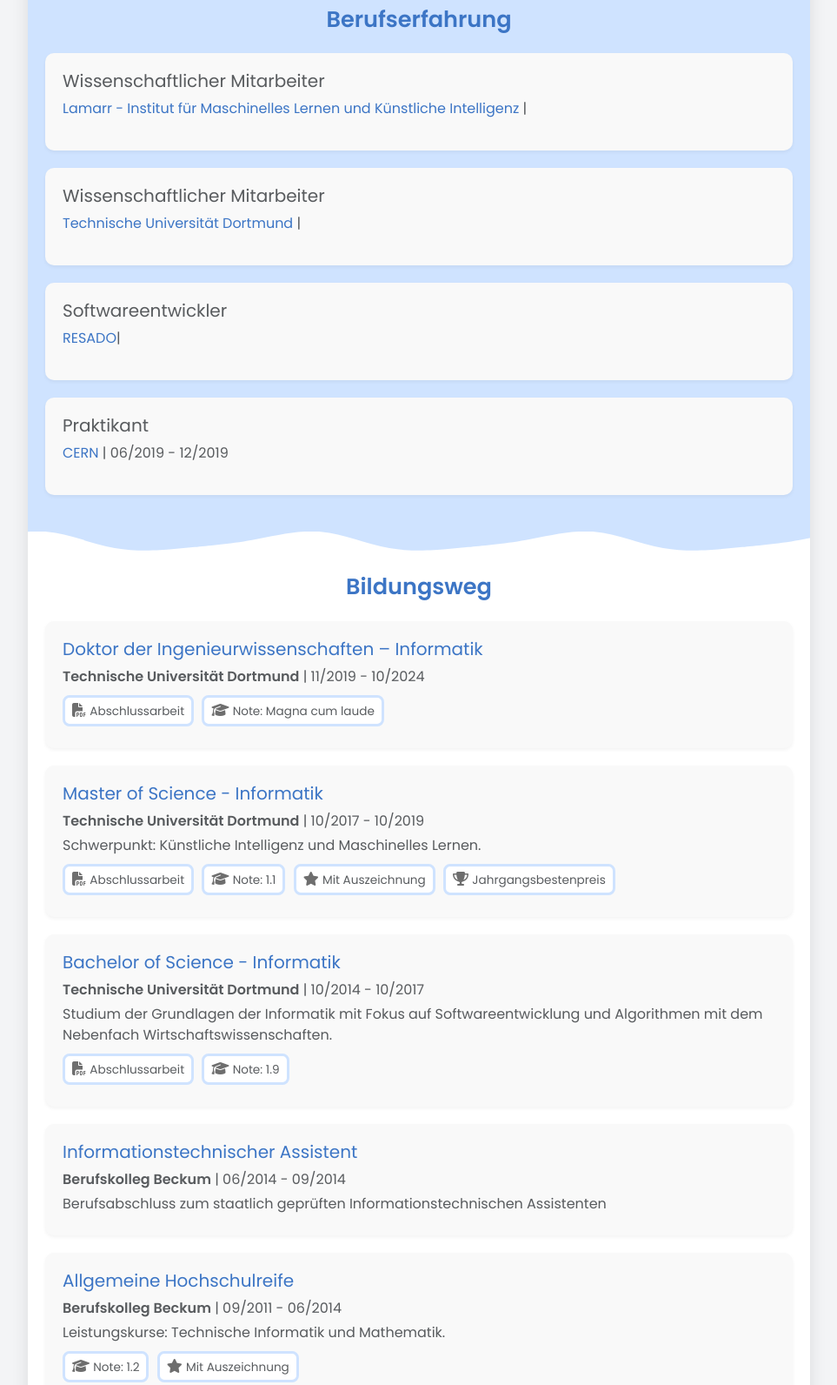
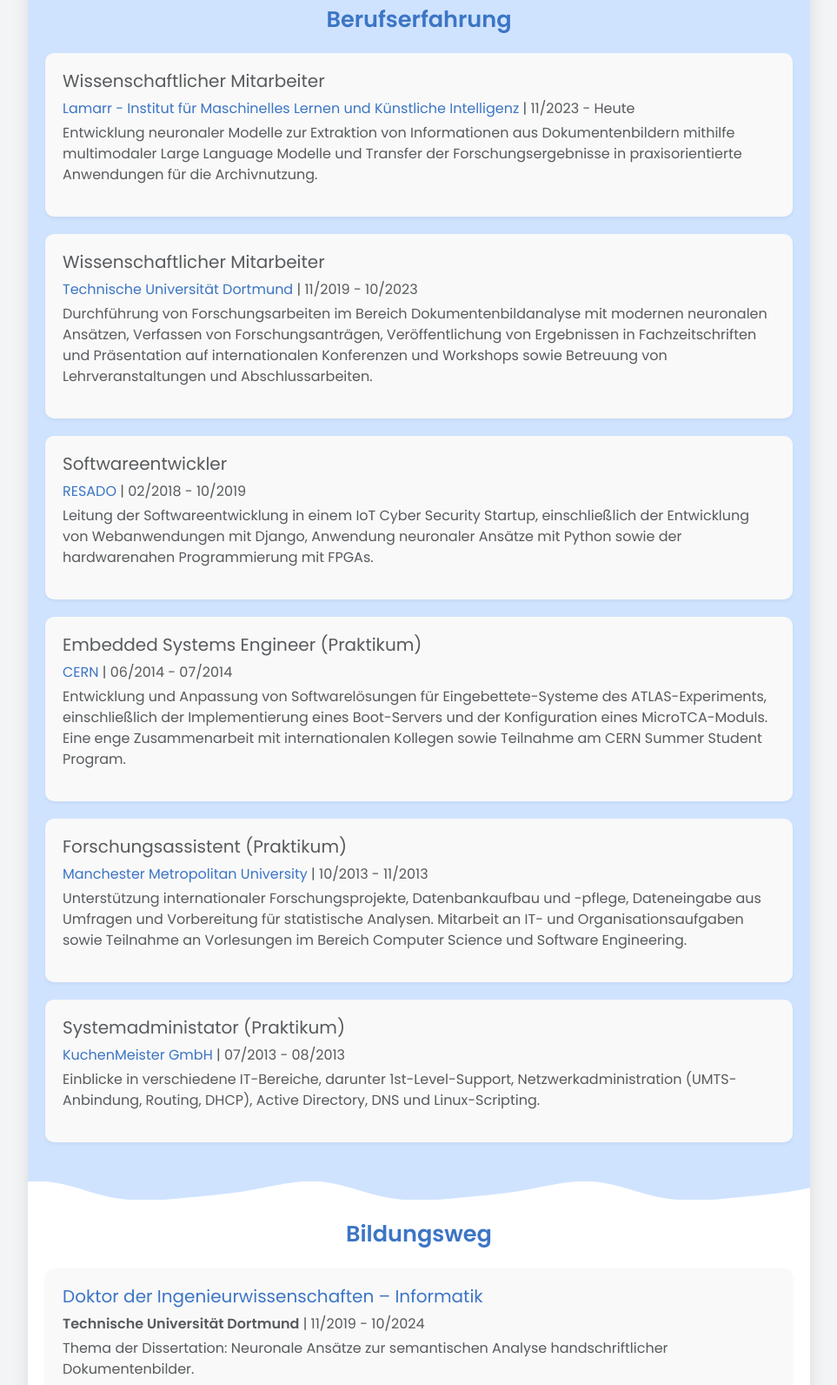
Before and after one commit to ollit94/ollit94.github.io, a plain HTML site: page index.html in a window 1280 px wide. Shown: the part 509-2101 px from the top of the page at 87% size, without its empty margins (158-1121 px from the left). Drawn offline with nearby package versions, Linux system fonts and the light colour scheme; a script that the page names is missing.

Commit message:
Update index.html

```diff
--- a/index.html
+++ b/index.html
@@ -26,7 +26,7 @@
                             <a href="https://github.com/ollit94" target="_blank" class="text-dark mx-3">
                               <i class="fab fa-github fa-2x"></i>
                             </a>
-                            <a href="https://www.linkedin.com/in/dein-linkedin-profil/" target="_blank" class="text-primary mx-3">
+                            <a href="https://www.linkedin.com/in/dr-ing-oliver-t%C3%BCselmann-013814350/" target="_blank" class="text-primary mx-3">
                               <i class="fab fa-linkedin fa-2x"></i>
                             </a>
                               <a href="https://orcid.org/0000-0002-8892-3306" target="_blank" class="text-primary mx-3">
@@ -73,28 +73,63 @@
                 <div class="line-with-text">
                     <span>Berufserfahrung</span>
                 </div>
+
                 <div class="job">
                     <h5>Wissenschaftlicher Mitarbeiter</h5>
-                <p class="text-muted mb-1"><a href="https://lamarr-institute.org/de/" target="_blank"> <span class="text_highlight">Lamarr - Institut für Maschinelles Lernen und Künstliche Intelligenz</span></a> | </p>
-                <p></p>
+                    <p class="text-muted mb-1">
+                        <a href="https://lamarr-institute.org/de/" target="_blank">
+                            <span class="text_highlight">Lamarr - Institut für Maschinelles Lernen und Künstliche Intelligenz</span>
+                        </a> | 11/2023 - Heute
+                    </p>
+                    <p>Entwicklung neuronaler Modelle zur Extraktion von Informationen aus Dokumentenbildern mithilfe multimodaler Large Language Modelle und Transfer der Forschungsergebnisse in praxisorientierte Anwendungen für die Archivnutzung.</p>
                 </div>
 
                 <div class="job">
                     <h5>Wissenschaftlicher Mitarbeiter</h5>
-                    <p class="text-muted mb-1"><a href="https://patrec.cs.tu-dortmund.de/" target="_blank"><span class="text_highlight">Technische Universität Dortmund</span></a> | </p>
-                <p></p>
+                    <p class="text-muted mb-1">
+                        <a href="https://patrec.cs.tu-dortmund.de/" target="_blank">
+                            <span class="text_highlight">Technische Universität Dortmund</span>
+                        </a> | 11/2019 - 10/2023
+                    </p>
+                    <p>Durchführung von Forschungsarbeiten im Bereich Dokumentenbildanalyse mit modernen neuronalen Ansätzen, Verfassen von Forschungsanträgen, Veröffentlichung von Ergebnissen in Fachzeitschriften und Präsentation auf internationalen Konferenzen und Workshops sowie Betreuung von Lehrveranstaltungen und Abschlussarbeiten.</p>
                 </div>
 
                 <div class="job">
                     <h5>Softwareentwickler</h5>
-                    <p class="text-muted mb-1"><span class="text_highlight">RESADO</span>| </p>
-                    <p></p>
+                    <p class="text-muted mb-1">
+                        <span class="text_highlight">RESADO</span> | 02/2018 - 10/2019
+                    </p>
+                    <p>Leitung der Softwareentwicklung in einem IoT Cyber Security Startup, einschließlich der Entwicklung von Webanwendungen mit Django, Anwendung neuronaler Ansätze mit Python sowie der hardwarenahen Programmierung mit FPGAs. </p>
                 </div>
 
                 <div class="job">
-                <h5>Praktikant</h5>
-                  <p class="text-muted mb-1"><a href="https://home.cern/" target="_blank"><span class="text_highlight">CERN</span></a> | 06/2019 - 12/2019</p>
-                <p></p>
+                    <h5>Embedded Systems Engineer (Praktikum)</h5>
+                    <p class="text-muted mb-1">
+                        <a href="https://home.cern/" target="_blank">
+                            <span class="text_highlight">CERN</span>
+                        </a> | 06/2014 - 07/2014
+                    </p>
+                    <p>Entwicklung und Anpassung von Softwarelösungen für Eingebettete-Systeme des ATLAS-Experiments, einschließlich der Implementierung eines Boot-Servers und der Konfiguration eines MicroTCA-Moduls. Eine enge Zusammenarbeit mit internationalen Kollegen sowie Teilnahme am CERN Summer Student Program.</p>
+                </div>
+
+                <div class="job">
+                    <h5>Forschungsassistent (Praktikum)</h5>
+                    <p class="text-muted mb-1">
+                        <a href="https://www.mmu.ac.uk/" target="_blank">
+                            <span class="text_highlight">Manchester Metropolitan University</span>
+                        </a> | 10/2013 - 11/2013
+                    </p>
+                    <p>Unterstützung internationaler Forschungsprojekte, Datenbankaufbau und -pflege, Dateneingabe aus Umfragen und Vorbereitung für statistische Analysen. Mitarbeit an IT- und Organisationsaufgaben sowie Teilnahme an Vorlesungen im Bereich Computer Science und Software Engineering.</p>
+                </div>
+
+                <div class="job">
+                    <h5>Systemadministator (Praktikum)</h5>
+                    <p class="text-muted mb-1">
+                        <a href="https://www.kuchenmeister.de/" target="_blank">
+                            <span class="text_highlight">KuchenMeister GmbH</span>
+                        </a> | 07/2013 - 08/2013
+                    </p>
+                    <p>Einblicke in verschiedene IT-Bereiche, darunter 1st-Level-Support, Netzwerkadministration (UMTS-Anbindung, Routing, DHCP), Active Directory, DNS und Linux-Scripting. </p>
                 </div>
 
 
@@ -108,9 +143,7 @@
                 <div class="education-item">
                     <h5 class="text_highlight">Doktor der Ingenieurwissenschaften – Informatik </h5>
                     <p class="text-muted mb-1"><span class="institution">Technische Universität Dortmund</span> | 11/2019 - 10/2024</p>
-                    <p class="text-muted mb-1"></p>
-                    <!--<p class="text-muted mb-1"><i>Abschlussarbeit:</i> "Neuronale Ansätze zur semantischen Analyse handschriftlicher Dokumentenbilder"</p>
-                    <p class="text-muted mb-1"><i>Note:</i> Magna cum laude</p>-->
+                    <p class="text-muted mb-1">Thema der Dissertation: Neuronale Ansätze zur semantischen Analyse handschriftlicher Dokumentenbilder.</p>
                     <a class="btn btn-primary own_button paper" href="https://eldorado.tu-dortmund.de/bitstreams/95ebc648-6e2b-4c46-a0f5-ad47eb81ac9c/download" target="_blank">
                         <i class="fas fa-file-pdf button_icon"></i>
                         <span class="button_label">Abschlussarbeit</span>
@@ -125,8 +158,6 @@
                     <h5 class="text_highlight">Master of Science - Informatik</h5>
                     <p class="text-muted mb-1"><span class="institution">Technische Universität Dortmund</span> | 10/2017 - 10/2019</p>
                     <p class="text-muted mb-1">Schwerpunkt: Künstliche Intelligenz und Maschinelles Lernen.</p>
-                    <!--<p class="text-muted mb-1"><i>Abschlussarbeit:</i> "Semantisches Word Spotting"</p>
-                    <p class="text-muted mb-1"><i>Note:</i> 1.1 (mit  und Jahrgangsbestenpreis)</p>-->
                     <a class="btn btn-primary own_button paper" href="assets/publications/master_theses.pdf" target="_blank">
                         <i class="fas fa-file-pdf button_icon"></i>
                         <span class="button_label">Abschlussarbeit</span>
@@ -149,8 +180,6 @@
                     <h5 class="text_highlight">Bachelor of Science - Informatik</h5>
                     <p class="text-muted mb-1"><span class="institution">Technische Universität Dortmund</span> | 10/2014 - 10/2017</p>
                     <p class="text-muted mb-1">Studium der Grundlagen der Informatik mit Fokus auf Softwareentwicklung und Algorithmen mit dem Nebenfach Wirtschaftswissenschaften.</p>
-                    <!--<p class="text-muted mb-1"><i>Abschlussarbeit:</i> "Verwendung von Antwortmengenprogrammierung in einem Multiagentensystem autonomer Fahrzeuge"</p>
-                    <p class="text-muted mb-1"><i>Note:</i> 1.9</p>-->
                      <a class="btn btn-primary own_button paper" href="assets/publications/Bachelorarbeit.pdf" target="_blank">
                         <i class="fas fa-file-pdf button_icon"></i>
                         <span class="button_label">Abschlussarbeit</span>
@@ -165,7 +194,7 @@
                 <div class="education-item">
                     <h5 class="text_highlight">Informationstechnischer Assistent</h5>
                     <p class="text-muted mb-1"><span class="institution">Berufskolleg Beckum</span> | 06/2014 - 09/2014</p>
-                    <p class="text-muted mb-1">Berufsabschluss zum staatlich geprüften Informationstechnischen Assistenten</p>
+                    <p class="text-muted mb-1">Berufsabschluss zum staatlich geprüften Informationstechnischen Assistenten.</p>
                 </div>
 
                 <div class="education-item">
```
Lines whose indentation alone changed are shown as unchanged.
